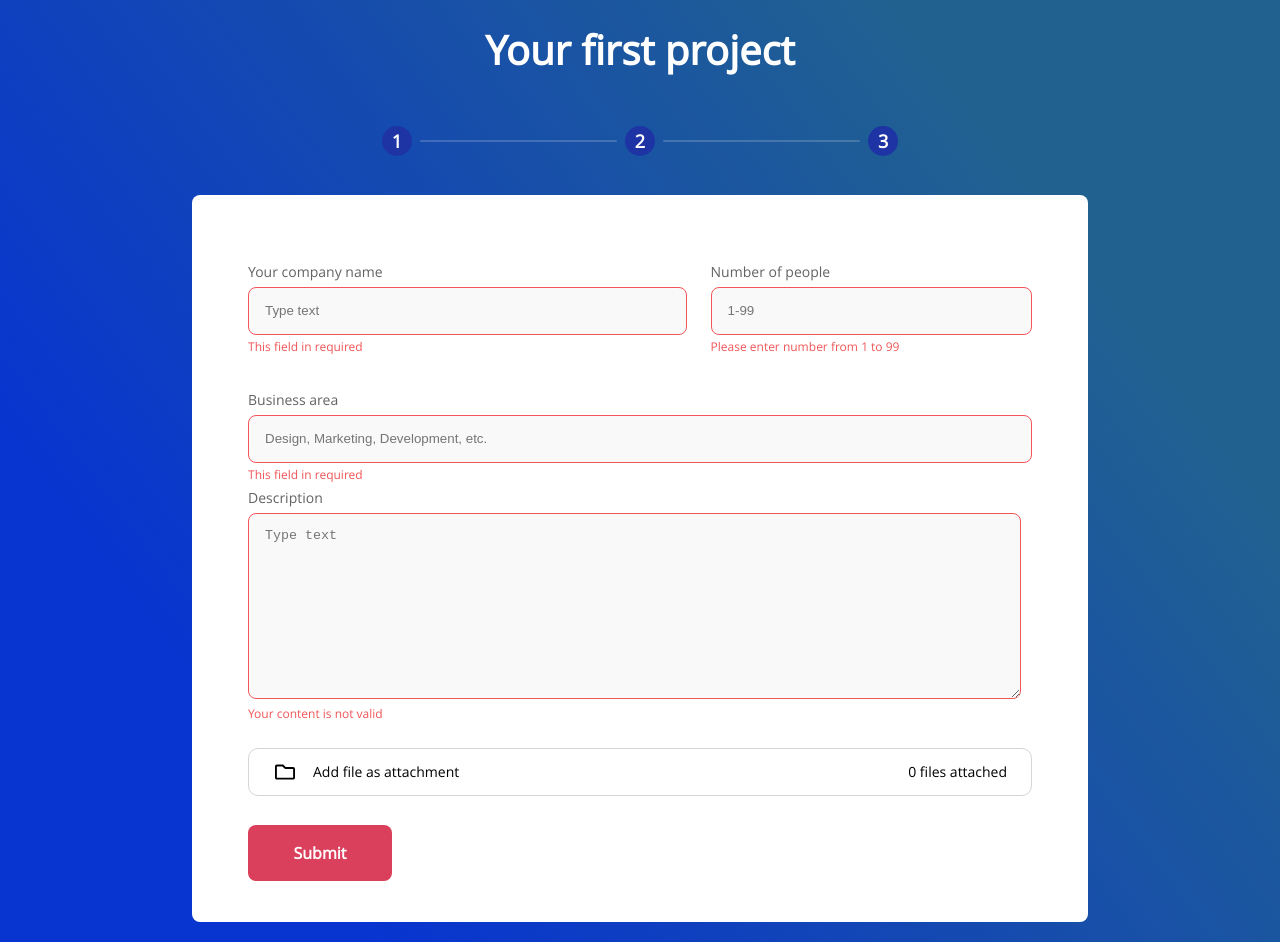
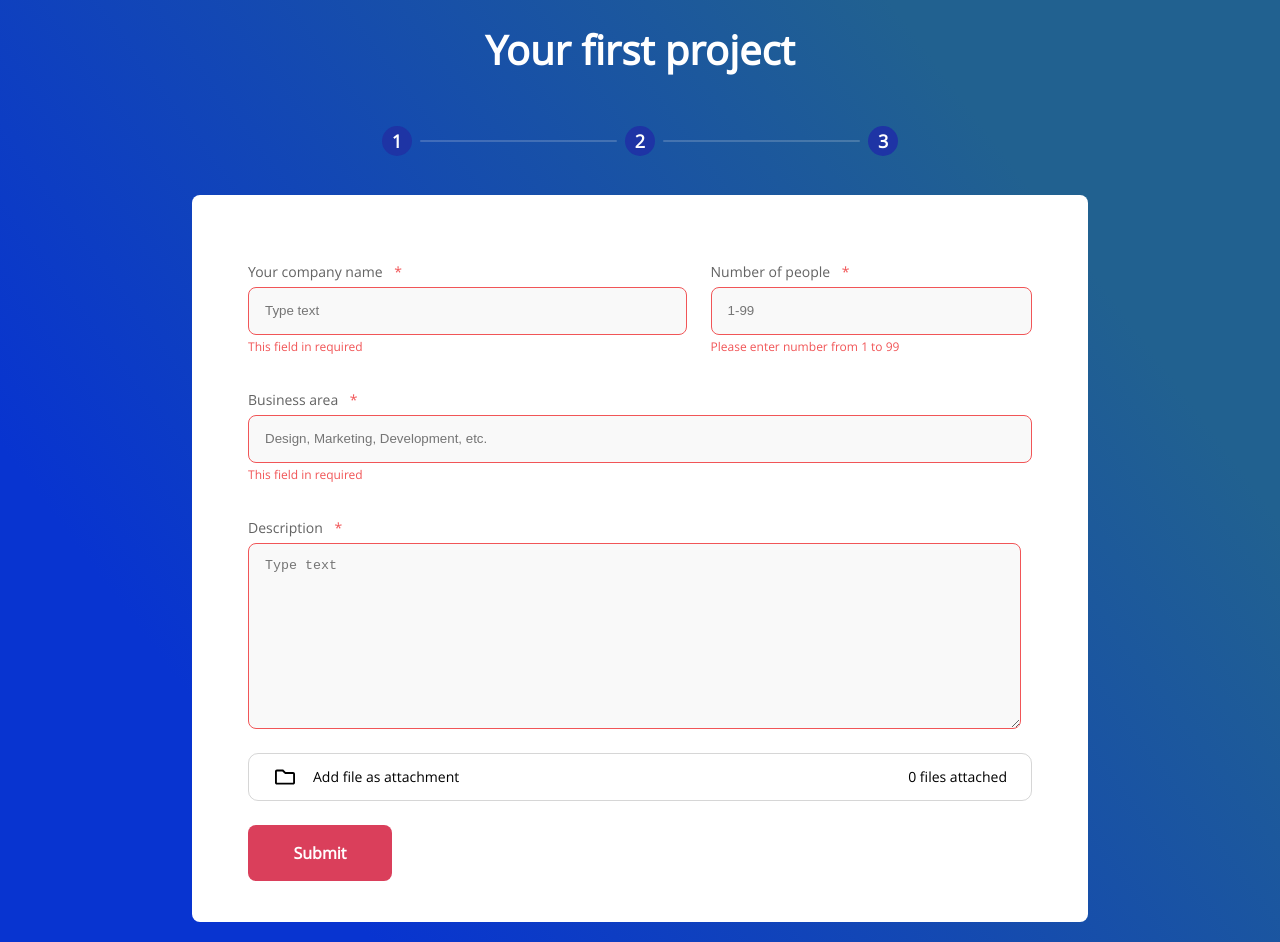
Before and after one commit to AlexChorniy/Halo-Lab, a React app: page /dashboard in a window 1280 px wide. Built offline with nearby package versions, Linux system fonts and the light colour scheme.

Commit message:
Add style fixes

```diff
--- a/dev/components/Dashboard/Dashboard.js
+++ b/dev/components/Dashboard/Dashboard.js
@@ -28,7 +28,6 @@ const Dashboard = () => {
     const fileSelectedHandler = (event) => {
         const newFile = event.target.files[0];
         setFiles([...getFiles, newFile]);
-
     };
 
     return (
@@ -36,8 +35,7 @@ const Dashboard = () => {
             <Top>
                 <InputElement width='56%'>
                     <TitleContainer>
-                        <Title>Your company name</Title>
-                        <Star visibility='true' />
+                        <Title>Your company name <Star>*</Star></Title>
                     </TitleContainer>
                     <TextInputContainer>
                         <TextInput width='100%' placeholder='Type text' borderColor='true' />
@@ -46,8 +44,7 @@ const Dashboard = () => {
                 </InputElement >
                 <InputElement width='41%'>
                     <TitleContainer>
-                        <Title>Number of people</Title>
-                        <Star />
+                        <Title>Number of people <Star>*</Star></Title>
                     </ TitleContainer>
                     <TextInputContainer>
                         <TextInput width='100%' placeholder='1-99' borderColor='true' />
@@ -58,18 +55,16 @@ const Dashboard = () => {
             <Center>
                 <InputElement width='100%' marginTopMob='40px'>
                     <TitleContainer>
-                        <Title>Business area</Title>
-                        <Star />
+                        <Title>Business area <Star>*</Star></Title>
                     </ TitleContainer>
                     <TextInputContainer>
                         <TextInput width='100%' placeholder='Design, Marketing, Development, etc.' borderColor={true} />
                         <ErrorMessage>This field in required</ErrorMessage>
                     </TextInputContainer>
                 </InputElement>
-                <InputElement marginTop="10px" width='100%'>
+                <InputElement marginTop="40px" marginTopMob="20px" width='100%'>
                     <TitleContainer>
-                        <Title>Description</Title>
-                        <Star />
+                        <Title>Description <Star>*</Star></Title>
                     </ TitleContainer>
                     <TextInputContainer width='100%' height='168px' >
                         <TextArea
@@ -78,7 +73,6 @@ const Dashboard = () => {
                             placeholder='Type text'
                             borderColor='true'
                         />
-                        <ErrorMessage>Your content is not valid</ErrorMessage>
                     </TextInputContainer>
                 </InputElement>
                 <UploadContainer>
--- a/dev/components/Dashboard/styles.js
+++ b/dev/components/Dashboard/styles.js
@@ -89,10 +89,7 @@ export const ErrorMessage = styled.div`
     }
 `;
 
-
-export const Star = styled.div.attrs(() => ({
-    text: 'dfghgh',
-}))`
+export const Star = styled.strong`
    color: #F15557;
    margin-left: 8px;
    visibility: ${({ visibility }) => visibility || false};
@@ -112,7 +109,7 @@ export const TextArea = styled.textarea`
 export const UploadContainer = styled.div`
     min-height: 48px;
     width: 100%;
-    margin-top: 75px;
+    margin-top: 50px;
     border: 0.65015px solid rgba(51, 51, 51, 0.2);
     box-sizing: border-box;
     border-radius: 10px;
@@ -124,7 +121,7 @@ export const UploadContainer = styled.div`
     padding-right: 24px;
     position: relative;
     @media (max-width: 831px) {
-       margin-top: 60px;
+       margin-top: 50px;
        padding-left: 8px;
        padding-right: 8px;
        justify-content: center;
@@ -185,6 +182,7 @@ export const UploadFileCounter = styled.div`
         font-size: 12px;
         margin-top: 3px;
         position: absolute;
+        z-index: 5;
     }
 `;
 
```
